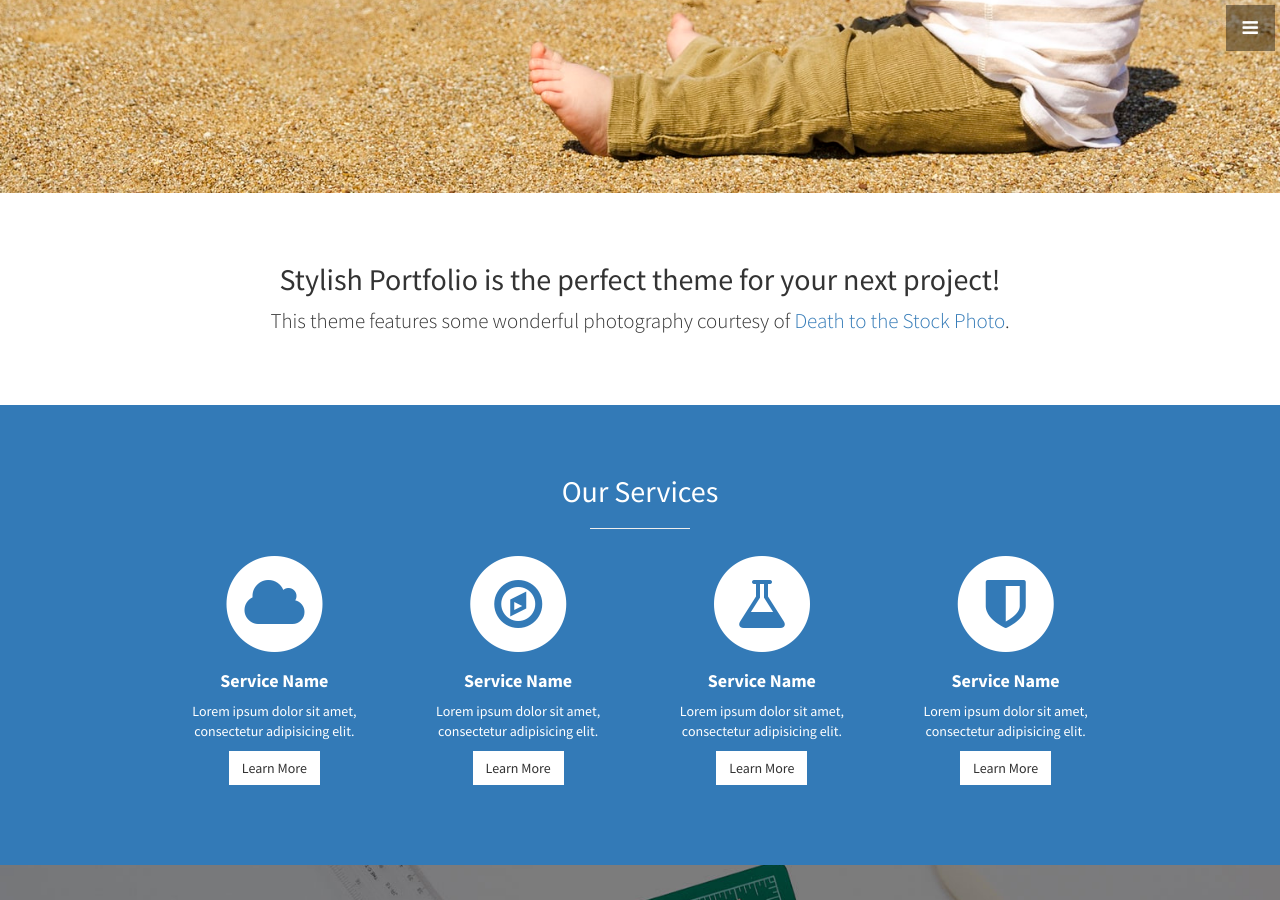
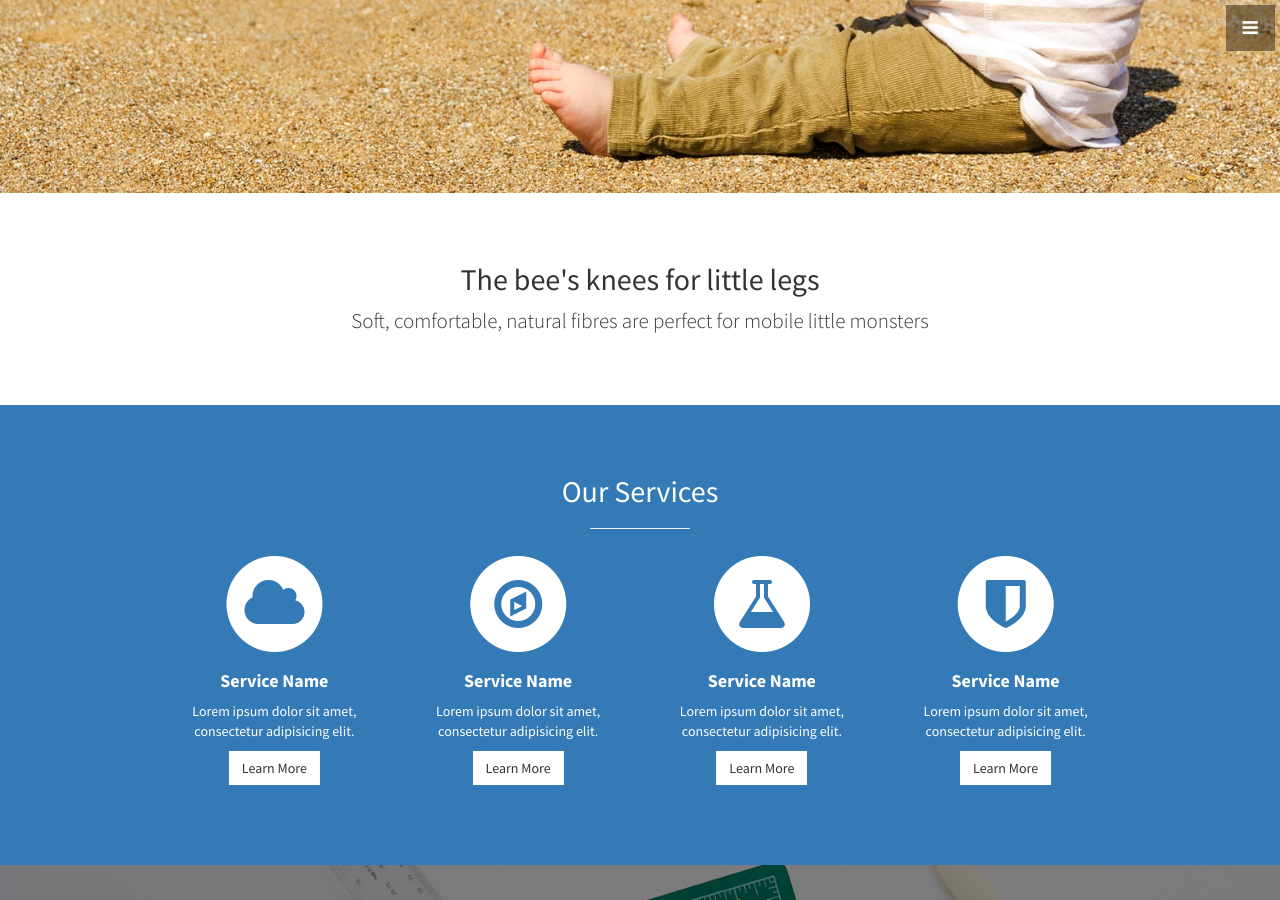
Before and after one commit to teenygenie/teenygenie.github.io, a Jekyll site: the page built from index.html, in a window 1280 px wide and 900 px high, scrolled down 707 px. Built offline with Jekyll 4.4.1, drawn with Linux system fonts in a browser that asks for light colours.

Commit message:
Update about.html

```diff
--- a/_includes/about.html
+++ b/_includes/about.html
@@ -2,8 +2,8 @@
   <div class="container">
     <div class="row">
       <div class="col-lg-12 text-center">
-        <h2>Stylish Portfolio is the perfect theme for your next project!</h2>
-        <p class="lead">This theme features some wonderful photography courtesy of <a target="_blank" href="http://join.deathtothestockphoto.com/">Death to the Stock Photo</a>.</p>
+        <h2>The bee's knees for little legs</h2>
+        <p class="lead">Soft, comfortable, natural fibres are perfect for mobile little monsters</p>
       </div>
     </div>
     <!-- /.row -->
```
